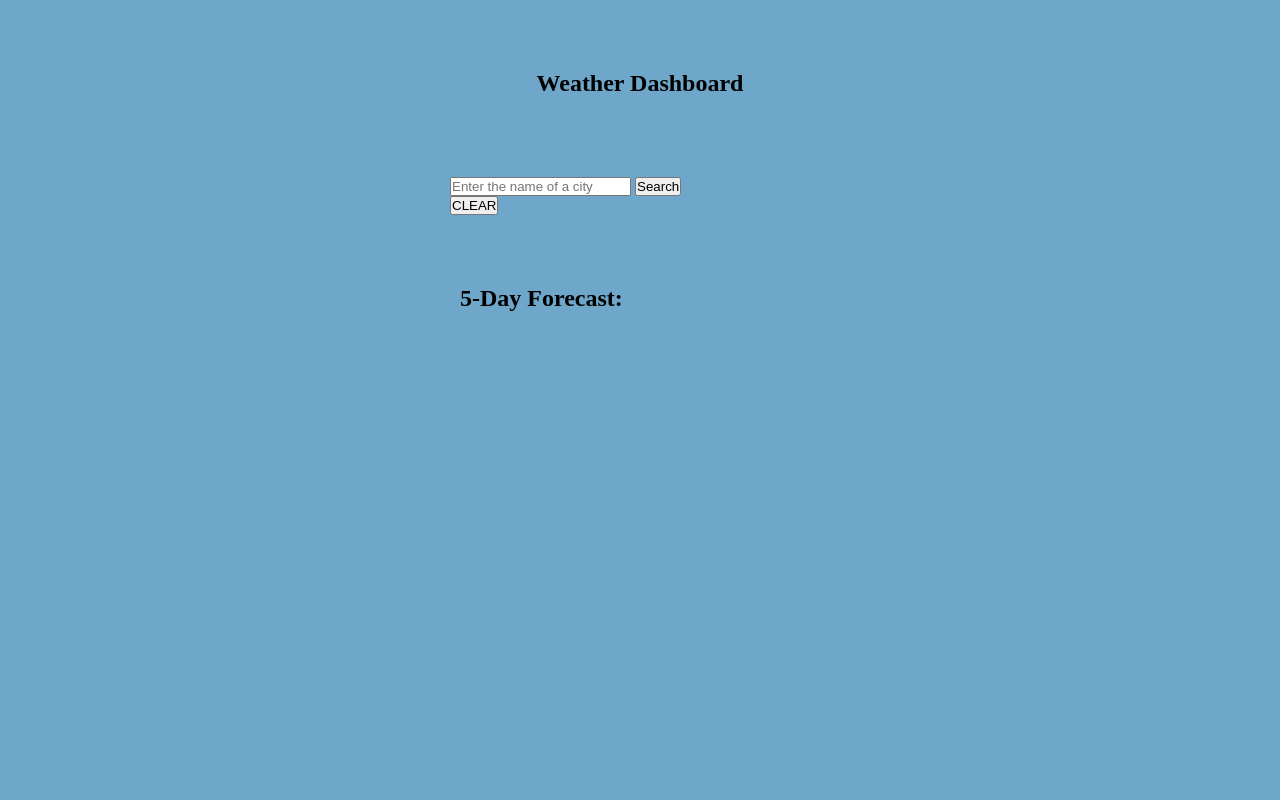
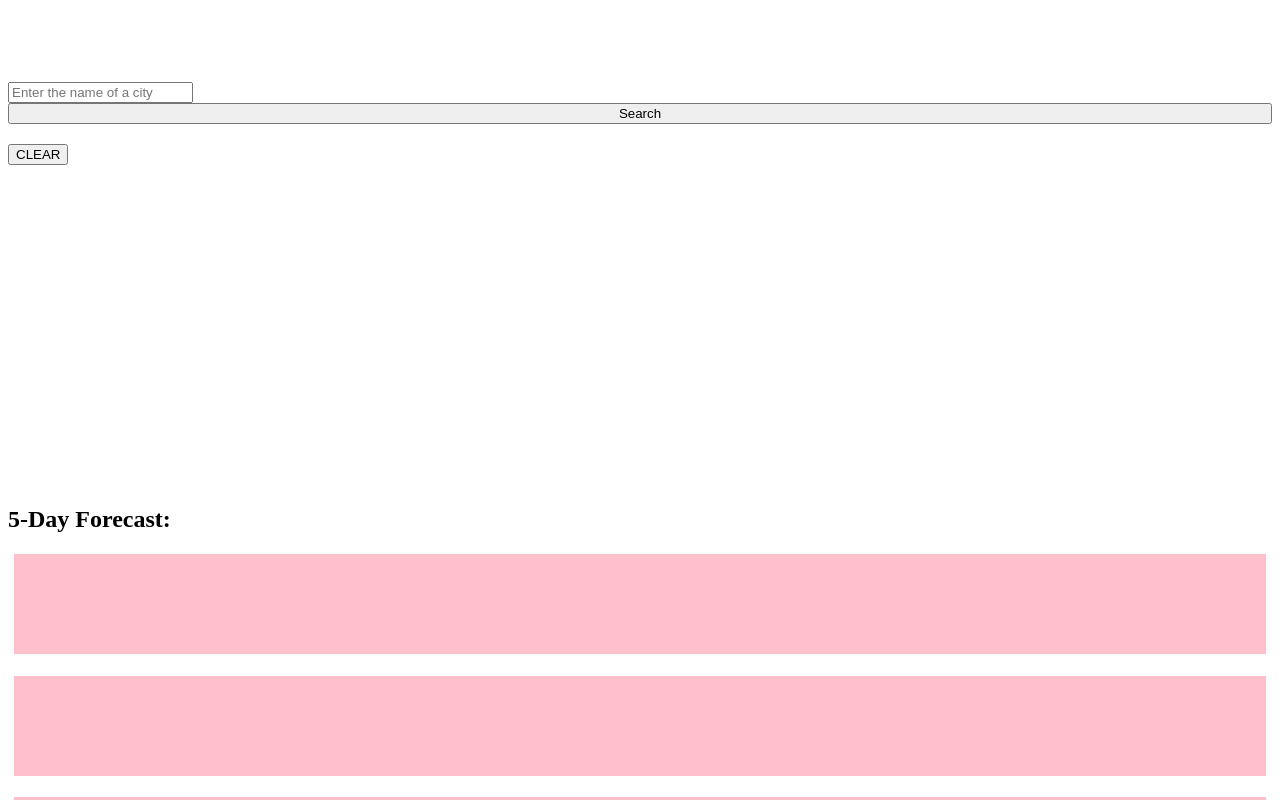
Before and after one commit to NazKena/Weather-Dashboard, a plain HTML site: page index.html in a window 1280 px wide. Shown: the top 800 px of the page. Drawn offline with nearby package versions, Linux system fonts and the light colour scheme; no server answers.

Commit message:
css completed

```diff
--- a/style.css
+++ b/style.css
@@ -1,20 +1,29 @@
-* {
-    margin: 0;
-    padding: 0;
-    box-sizing: border-box;
-}
+#info-section {
+    padding-top: 15px;
+  }
 
-h1 {
-    text-align: center;
-}
 
-body
-{
-    background: #6ea7ca;
-}
+  .current-city-data {
+    min-height: 300px;
+  }
 
-.container {
-    width: 400px;
-    margin: 60px auto;
-    padding: 10px;
-}
+
+  tr {
+    margin: 5px;
+  }
+
+  .card {
+    background-color: pink;
+    margin: 6px;
+    min-height: 100px;
+  }
+
+
+  .title {
+    color: #fff;
+  }
+
+  #submit {
+    width: 100%;
+    margin-bottom: 20px;
+  }
```
